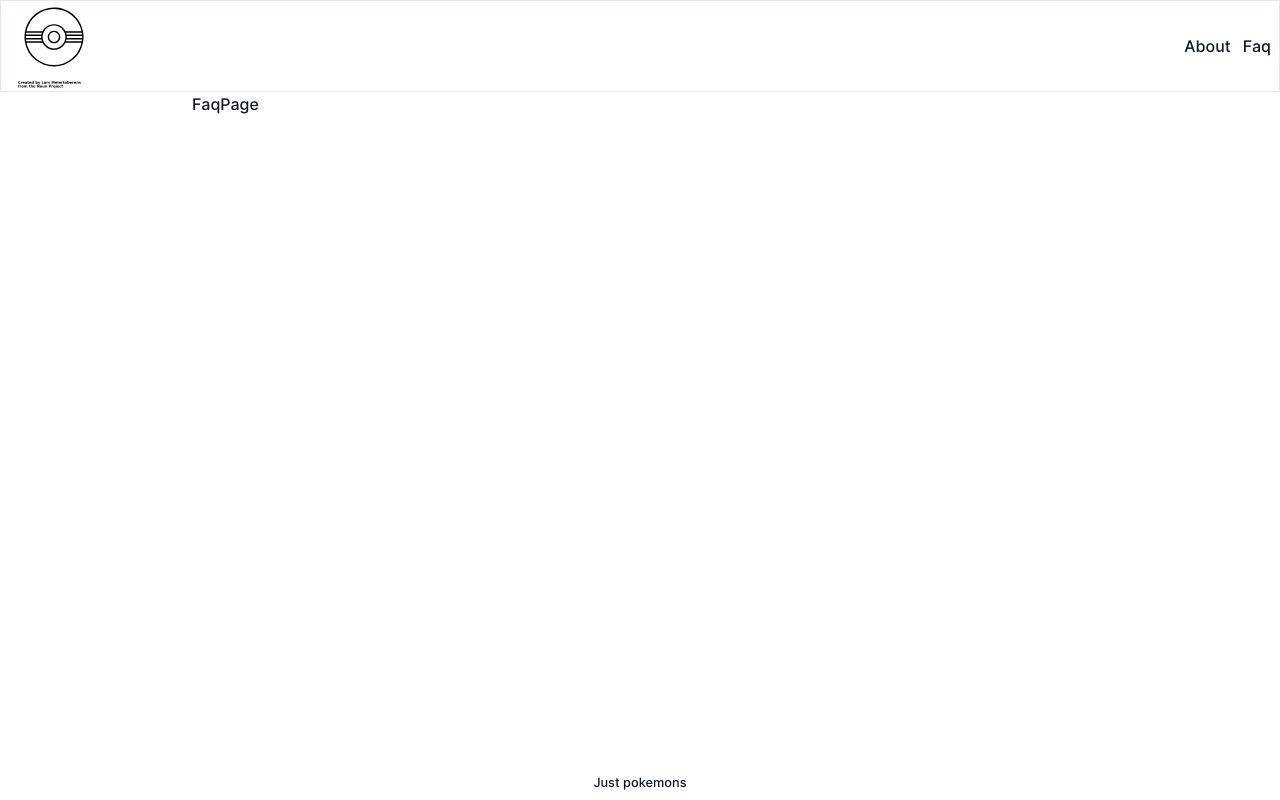
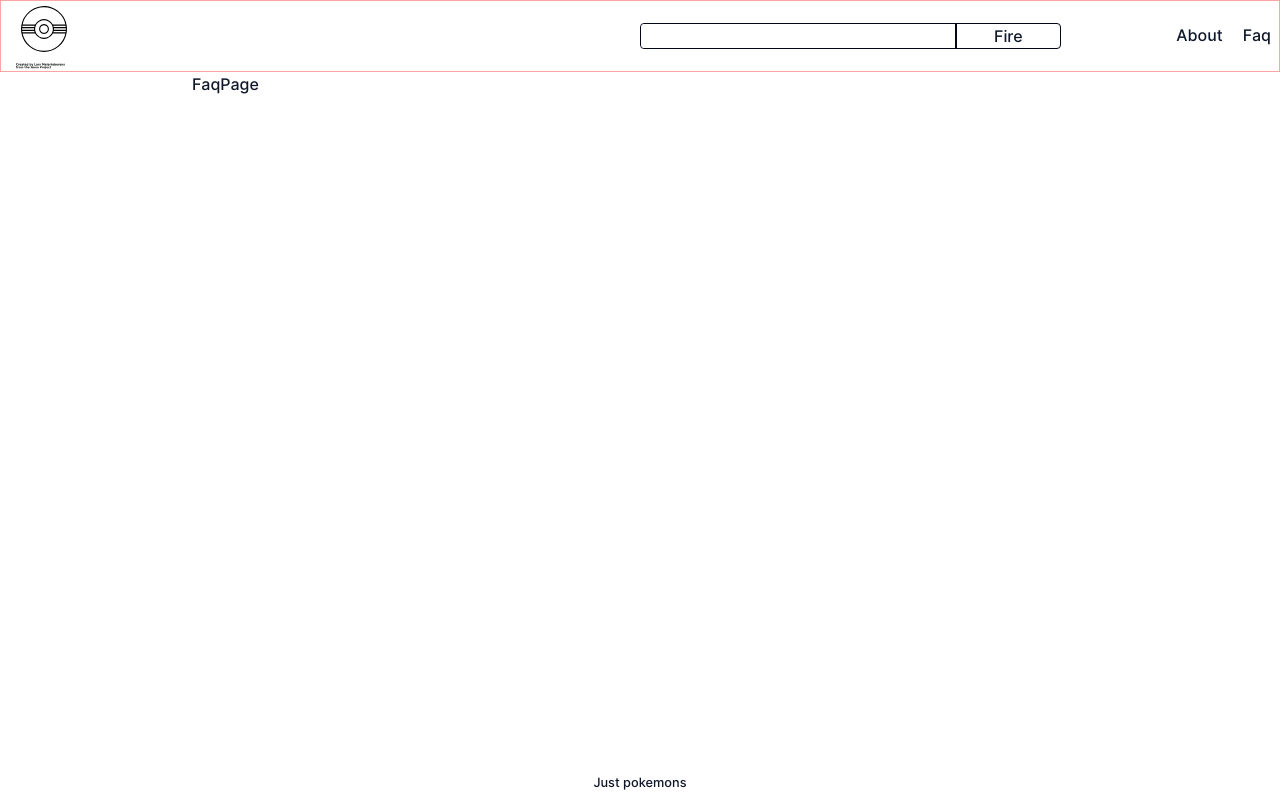
Before and after one commit to masiucd/just-pokemons, a Next.js app: page /faq in a window 1280 px wide. Built offline with nearby package versions, Linux system fonts and the light colour scheme.

Commit message:
Layout nav

```diff
--- a/src/app/(marketing)/layout.tsx
+++ b/src/app/(marketing)/layout.tsx
@@ -11,22 +11,38 @@ const MarketingLayout = ({children}: Props) => {
   return (
     <>
       <header>
-        <div className="mx-auto flex max-w-7xl items-center justify-between border px-2">
-          <strong>
+        <div className="mx-auto flex max-w-7xl items-center justify-between border border-red-300 px-2">
+          <strong className="flex-1">
             <Link href="/">
               <PokemonIcon />
             </Link>
           </strong>
-          <nav>
-            <ul className="flex gap-3">
+
+          <div className="flex flex-1 gap-4">
+            <form
+              action=""
+              className="flex w-2/3 rounded border border-slate-950"
+            >
+              <input type="text" className="w-3/4 rounded  outline-none" />
+              <button
+                className="w-1/4   border-l-2 border-slate-950"
+                type="submit"
+              >
+                Fire
+              </button>
+            </form>
+
+            <nav className="ml-auto">
+              <ul className="flex gap-5">
                 <li>
-                <Link href="/about ">About</Link>
+                  <Link href="/about">About</Link>
                 </li>
                 <li>
                   <Link href="/faq">Faq</Link>
                 </li>
               </ul>
             </nav>
+          </div>
         </div>
       </header>
       {children}
--- a/src/components/pokemon/pokemon_list.tsx
+++ b/src/components/pokemon/pokemon_list.tsx
@@ -29,8 +29,8 @@ const PokemonList = () => {
   const [url, setUrl] = useState(EndPoints.allPokemons(LIMIT, 0));
   const {data, error, isLoading} = usePokemons(url);
   if (isLoading) return <ImageGrid />;
+  if (error) return <div>Error</div>;
   // if (isLoading) return <p></p>;
-  if (error) return <div>Error</div>;
   return (
     <section>
       <ul className="grid grid-cols-auto-fit justify-items-center gap-1">
--- a/src/components/pokemon_icon.tsx
+++ b/src/components/pokemon_icon.tsx
@@ -6,7 +6,7 @@ interface Props {
   className?: string;
 }
 
-export function PokemonIcon({width = 90, height = 90, className}: Props) {
+export function PokemonIcon({width = 70, height = 70, className}: Props) {
   return (
     <svg
       xmlns="http://www.w3.org/2000/svg"
```
Lines whose indentation alone changed are shown as unchanged.
